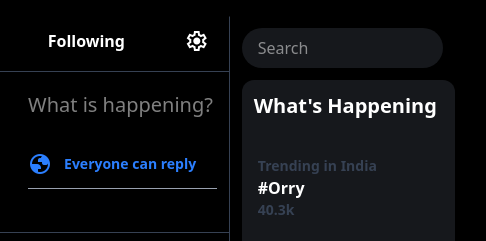
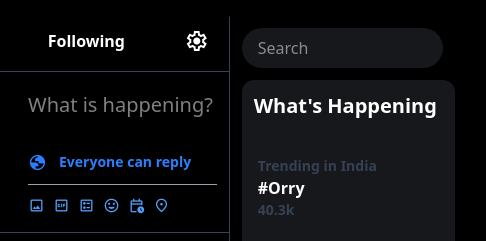
Before and after one commit to s-afrid/Twitter-Clone, a website built with Vite: page index.html in a window 1280 px wide. Shown: the top 241 px of the page, 624-1110 px from the left. Built offline with nearby package versions, Linux system fonts and the light colour scheme.

Commit message:
positing bar blue icons added

```diff
--- a/index.html
+++ b/index.html
@@ -73,11 +73,18 @@
         <div class="w-full mx-2 my-2 flex flex-col gap-3">
           <input class= "w-full text-xl bg-black text-white outline-0 mb-4 h-10" type="text" placeholder="What is happening?">
           <div class="text-blue-500 flex items-center gap-3 text-sm font-bold">
-        <span class="text-sm material-symbols-outlined">globe</span>
+        <span class="!text-[19px] material-symbols-outlined">globe</span>
         <span>Everyone can reply</span>
       </div>
       <div class="w-full h-[1px] bg-gray-400"></div>
-      <div class="blueicons"></div>
+      <div class="blueicons flex gap-2 text-blue-400">
+        <span class="!text-[17px] material-symbols-outlined cursor-pointer hover:text-blue-950">image</span>
+        <span class="!text-[17px] material-symbols-outlined cursor-pointer hover:text-blue-950">gif_box</span>
+        <span class="!text-[17px] material-symbols-outlined cursor-pointer hover:text-blue-950">ballot</span>
+        <span class="!text-[17px] material-symbols-outlined cursor-pointer hover:text-blue-950">mood</span>
+        <span class="!text-[17px] material-symbols-outlined cursor-pointer hover:text-blue-950">calendar_clock</span>
+        <span class="!text-[17px] material-symbols-outlined cursor-pointer hover:text-blue-950">location_on</span>
+      </div>
         </div>
       </div>
       <div class="w-full h-[1px] bg-gray-700"></div>
```
Also changed, not shown: css/output.css.
